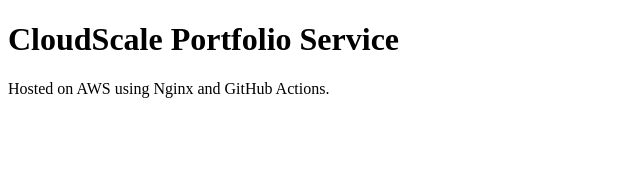
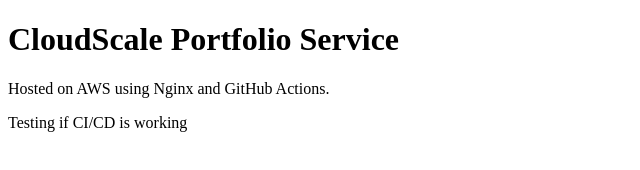
Before and after one commit to majeed69/cloudscale-devops-infrastructure, a plain HTML site: page portfolio/index.html in a window 1280 px wide. Shown: the whole page, without its empty margins (0-640 px from the left). Drawn offline with Linux system fonts and the light colour scheme.

Commit message:
Testing CI/CD

```diff
--- a/portfolio/index.html
+++ b/portfolio/index.html
@@ -6,5 +6,6 @@
 <body>
     <h1>CloudScale Portfolio Service</h1>
     <p>Hosted on AWS using Nginx and GitHub Actions.</p>
+    <p>Testing if CI/CD is working</p>
 </body>
 </html>
```
